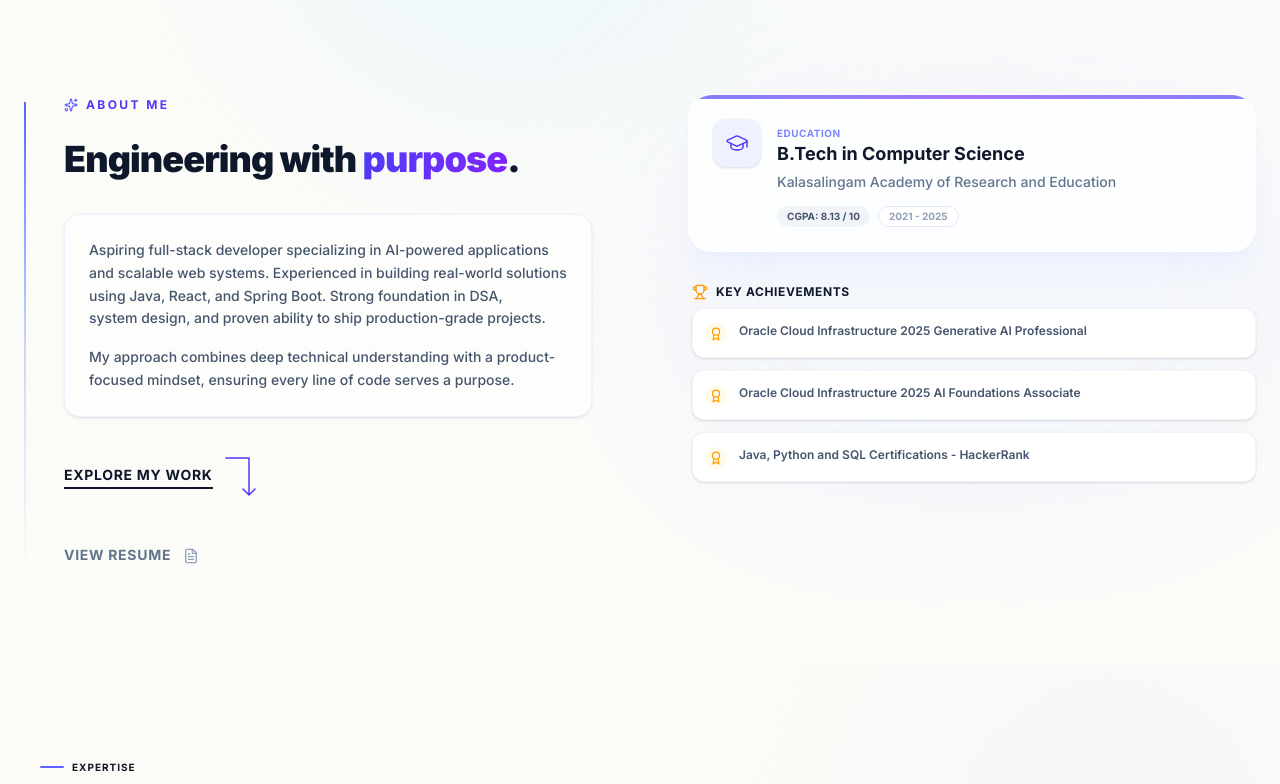
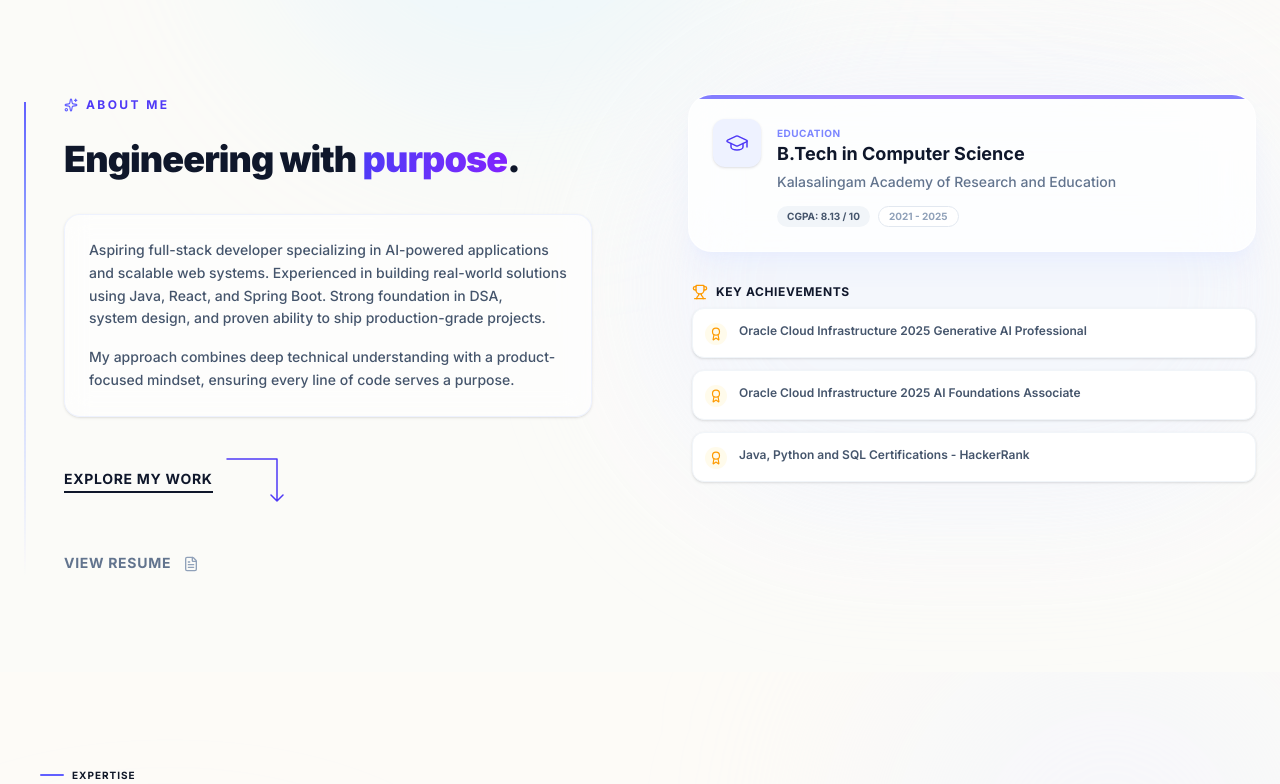
Before and after one commit to vinayredee/portfolio, a Next.js app: page / in a window 1280 px wide. Shown: the part 762-1546 px from the top of the page. Built offline with nearby package versions, Linux system fonts and the light colour scheme.

Commit message:
Extend L-arrow horizontal length for clarity

```diff
--- a/components/sections/About.tsx
+++ b/components/sections/About.tsx
@@ -52,9 +52,9 @@ export default function About({ id }: { id?: string }) {
                                     <span className="border-b-2 border-slate-900 pb-0.5 group-hover:border-indigo-600 group-hover:text-indigo-600 transition-colors">
                                         Explore My Work
                                     </span>
-                                    {/* L-Shaped Arrow (Right then Down) */}
-                                    <svg width="32" height="40" viewBox="0 0 32 40" fill="none" stroke="currentColor" strokeWidth="1.5" strokeLinecap="round" strokeLinejoin="round" className="text-indigo-600 group-hover:translate-x-1 group-hover:translate-y-1 transition-transform">
-                                        <path d="M1 1H24V38M24 38L18 32M24 38L30 32" />
+                                    {/* L-Shaped Arrow (Extended Right then Down) */}
+                                    <svg width="60" height="48" viewBox="0 0 60 48" fill="none" stroke="currentColor" strokeWidth="1.5" strokeLinecap="round" strokeLinejoin="round" className="text-indigo-600 group-hover:translate-x-1 group-hover:translate-y-1 transition-transform">
+                                        <path d="M2 2H52V44M52 44L46 38M52 44L58 38" />
                                     </svg>
                                 </motion.a>
 
```
